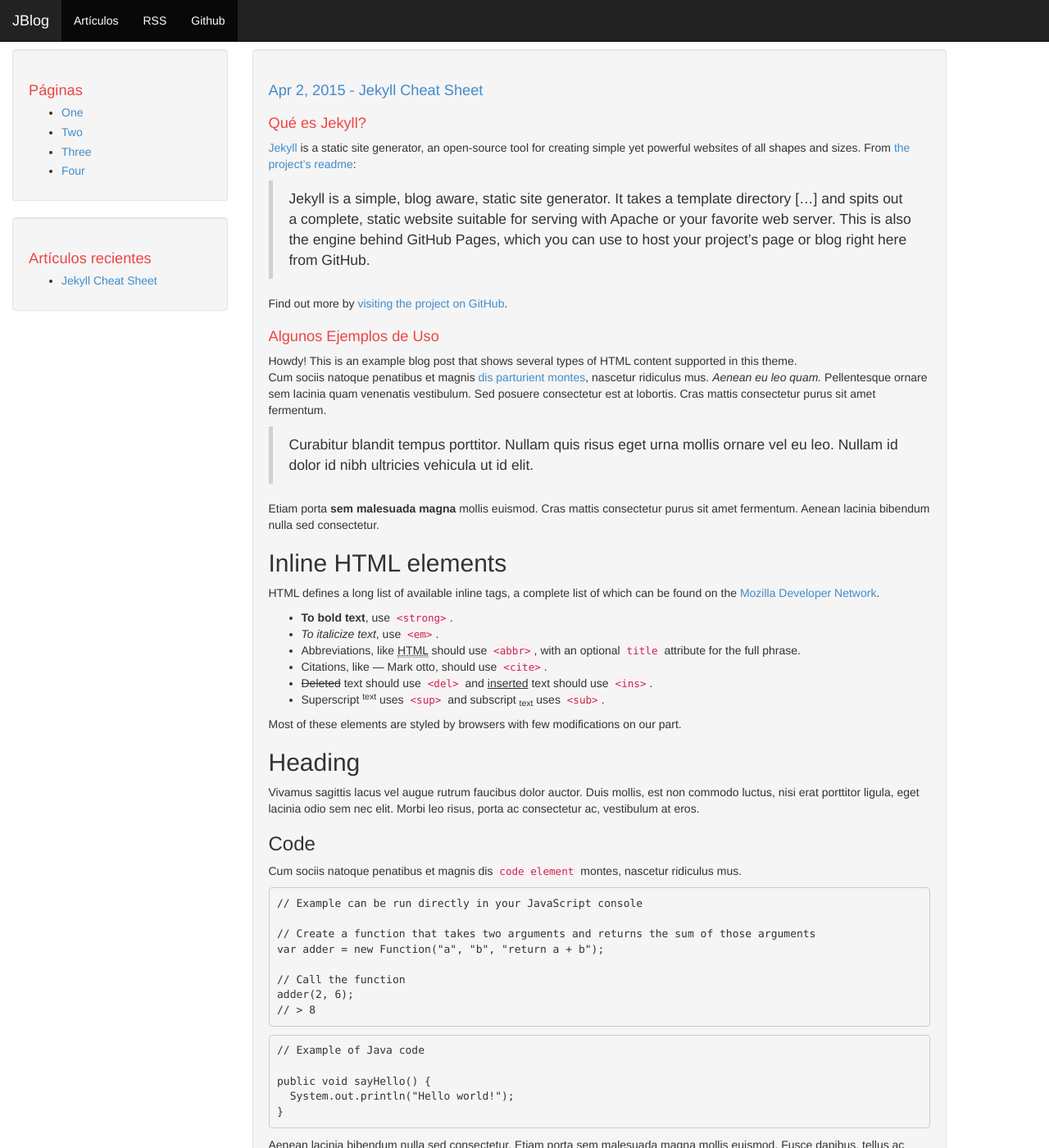
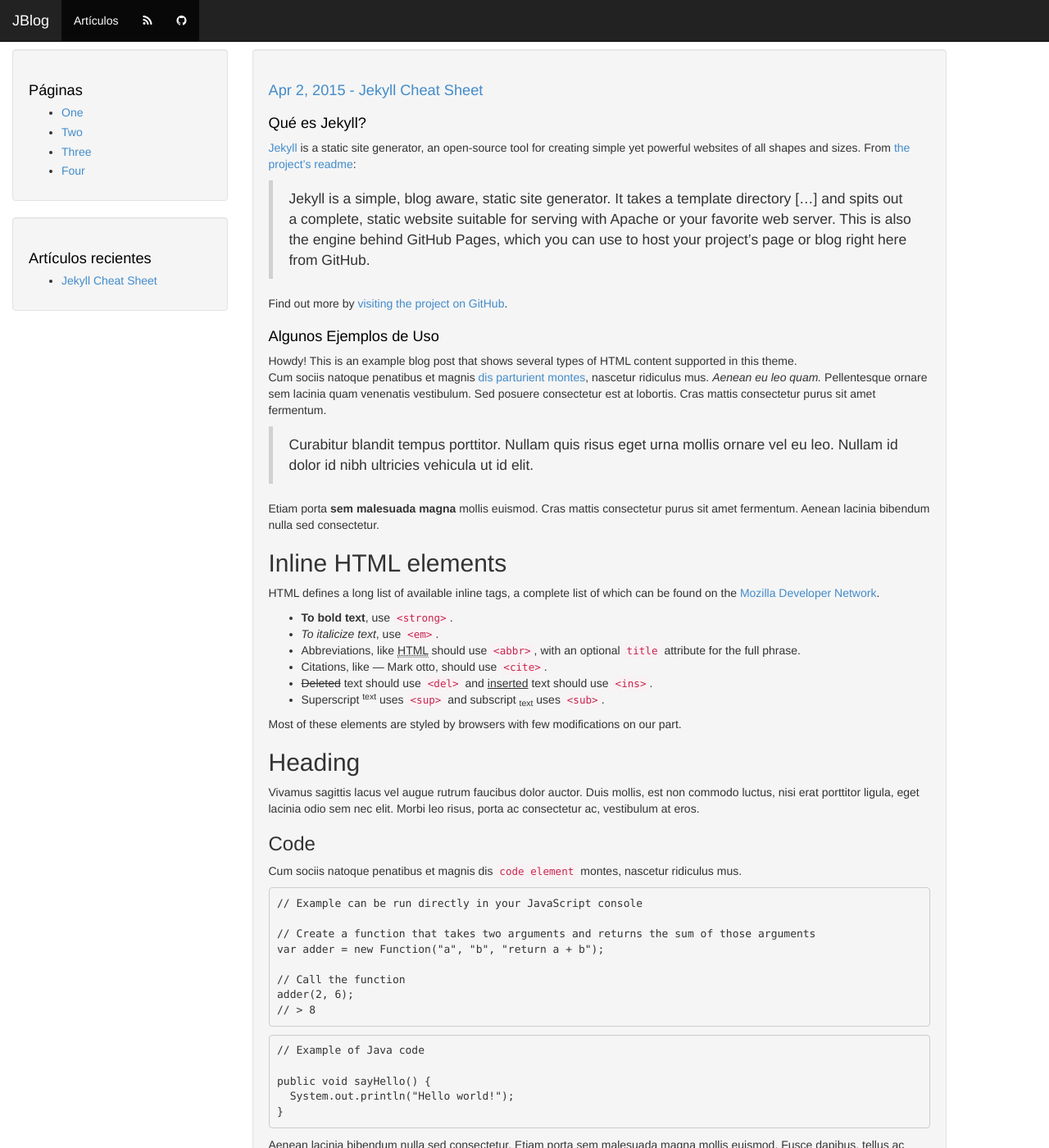
Before and after one commit to damianfanaro/damianfanaro.github.io, a Jekyll site: the page built from index.html, in a window 1280 px wide and 1400 px high. Shown: the whole window at 82% size. Built offline with Jekyll 4.4.1, drawn with Linux system fonts in a browser that asks for light colours; nearby versions of some CDN libraries; Markdown is read by kramdown in place of the engine named in the settings; the list of posts is cut into pages by our own code; some of the changed text lies outside the part shown.

Commit message:
Styling the Header

```diff
--- a/_includes/header.html
+++ b/_includes/header.html
@@ -9,6 +9,8 @@
     <script src="{{ site.baseurl }}/js/bootstrap.min.js"></script>
     <link href="{{ site.baseurl }}/css/bootstrap.min.css" rel="stylesheet">
     <link href="{{ site.baseurl }}/css/theme.css" rel="stylesheet">
+    <link rel='shortcut icon' type='image/x-icon' href='{{ site.baseurl }}/favicon.ico' />
+    <link rel="stylesheet" href="//maxcdn.bootstrapcdn.com/font-awesome/4.3.0/css/font-awesome.min.css">
 </head>
 
 <body>
@@ -26,12 +28,12 @@
                 <a class="navbar-brand" href="{{ site.baseurl }}/">{{ site.name }}</a>
               </div>
               <div class="collapse navbar-collapse" id="bs-example-navbar-collapse-1">
-                <ul class="nav navbar-nav">
+                <ul class="nav navbar-nav" id="headerButtons">
                     <li class="active visible-xs-block"><a href="{{ site.baseurl }}/links.html">Páginas</a></li>
                     <li class="active"><a href="{{ site.baseurl }}/archive.html">Artículos</a></li>
-                    <li class="active"><a href="{{ site.baseurl }}/feed.xml" target="blank">RSS</a></li>
+                    <li class="active"><a href="{{ site.baseurl }}/feed.xml" target="blank"><i class="fa fa-rss"></i></a></li>
                     {% if site.github != '' %}
-                      <li class="active"><a href="https://github.com/{{ site.github }}" target="blank">Github</a></li>
+                      <li class="active"><a href="https://github.com/{{ site.github }}" target="blank"><i class="fa fa-github"></i></a></li>
                     {% endif %}
                 </ul>
               </div>
--- a/_layouts/post.html
+++ b/_layouts/post.html
@@ -25,10 +25,10 @@
           </div>
           <div class="pagination">
               {% if page.next %}
-                <a class="btn btn-default" href="{{ site.baseurl}}{{ page.next.url }}" class="next">Newer Post</a>
+                <a class="btn btn-default" href="{{ site.baseurl}}{{ page.next.url }}" class="next">Recientes</a>
               {% endif %}
               {% if page.previous %}
-                <a class="btn btn-default" href="{{ site.baseurl}}{{ page.previous.url }}" class="previous">Older Post</a>
+                <a class="btn btn-default" href="{{ site.baseurl}}{{ page.previous.url }}" class="previous">Anteriores</a>
               {% endif %}
           </div>
         </div>
--- a/css/theme.css
+++ b/css/theme.css
@@ -1,6 +1,6 @@
 body {
     padding-top: 60px;
-    padding-bottom: 60px;
+    padding-bottom: 0px;
 }
 
 .copyright {
@@ -49,3 +49,12 @@ body {
 .author a {
     color: #ee4444;
 }
+
+.well h1 {
+  color: #000000;
+}
+
+#headerButtons > li > a:hover, .nav .navbar-nav > li > a:focus {
+    color: white;
+    background-color: #428bca !important;
+    }
--- a/index.html
+++ b/index.html
@@ -7,7 +7,7 @@ layout: default
     <div class="well">
         <h1><a href="{{ site.baseurl}}{{ post.url }}">{{ post.date | date: "%b %-d, %Y" }} - {{ post.title }}</a></h1>
         {% if site.comments == true and post.comments == true and site.disqus != '' %}
-          <p class="author"><a href="{{ site.baseurl }}{{ post.url }}/#disqus_thread">Comments</a></p>
+          <p class="author"><a href="{{ site.baseurl }}{{ post.url }}/#disqus_thread">Comentarios</a></p>
         {% endif %}
         <div class="content">
             {{ post.content }}
@@ -19,13 +19,13 @@ layout: default
 <div class="pagination">
   {% if paginator.previous_page %}
       {% if paginator.previous_page == 1 %}
-        <a class="btn btn-default" href="{{ site.baseurl}}/index.html" class="previous">Newer</a>
+        <a class="btn btn-default" href="{{ site.baseurl}}/index.html" class="previous">Recientes</a>
       {% else %}
-        <a class="btn btn-default" href="{{ site.baseurl}}/page{{ paginator.previous_page }}" class="previous">Newer</a>
+        <a class="btn btn-default" href="{{ site.baseurl}}/page{{ paginator.previous_page }}" class="previous">Recientes</a>
       {% endif %}
   {% endif %}
-  <span class="page_number ">Page: {{ paginator.page }} of {{ paginator.total_pages }}</span>
+  <span class="page_number ">Página: {{ paginator.page }} de {{ paginator.total_pages }}</span>
   {% if paginator.next_page %}
-    <a class="btn btn-default" href="{{ site.baseurl}}/page{{ paginator.next_page }}" class="next">Older</a>
+    <a class="btn btn-default" href="{{ site.baseurl}}/page{{ paginator.next_page }}" class="next">Anteriores</a>
   {% endif %}
 </div>
```
